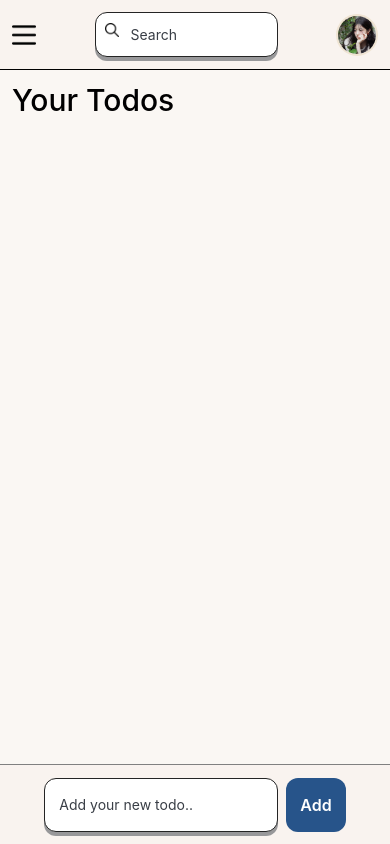
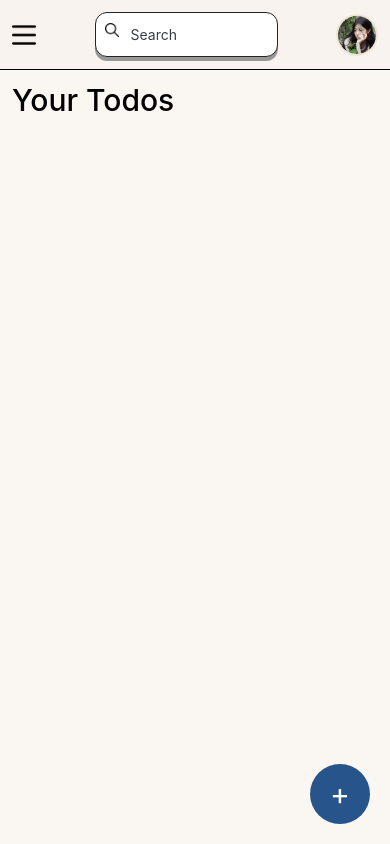
Before and after one commit to Sambid10/TodoNavigation, a React Native app: screen /Home in a window 390 px wide. Built offline with nearby package versions, Linux system fonts and the light colour scheme.

Commit message:
from child to parent props using params?

```diff
--- a/App.tsx
+++ b/App.tsx
@@ -7,19 +7,41 @@
 
 import { StyleSheet, View } from 'react-native';
 import Todo from './src/screens/Todo';
+import { createNativeStackNavigator } from '@react-navigation/native-stack';
+import { NavigationContainer } from '@react-navigation/native';
+import TodoCompleted from './src/screens/AddTodo';
+import HeaderSection from './src/screens/Todo/section/HeaderSection';
+import { RootStackParamList } from './src/navigation/types';
+const Stack = createNativeStackNavigator<RootStackParamList>();
+
+function RootStack() {
+  return (
+    <Stack.Navigator
+      screenOptions={{ headerShown: false }}
+      initialRouteName="Home"
+    >
+      <Stack.Screen name="Home" component={Todo} />
+      <Stack.Screen name="AddTodo" component={TodoCompleted} />
+    </Stack.Navigator>
+  );
+}
 
 function App() {
   return (
-    <View style={styles.container}>
-        <Todo/>
-    </View>
+    <NavigationContainer>
+      <View style={styles.container}>
+        <RootStack />
+        <HeaderSection />
+      </View>
+    </NavigationContainer>
   );
 }
 
 const styles = StyleSheet.create({
   container: {
     flex: 1,
-    backgroundColor:"#efefef"
+    backgroundColor: '#efefef',
+    position: 'relative',
   },
 });
 
--- /dev/null
+++ b/src/navigation/types.ts
@@ -0,0 +1,6 @@
+import { Todo } from "../screens/Todo";
+
+export type RootStackParamList = {
+  Home: {todo:Todo};
+  AddTodo: undefined;
+};
--- /dev/null
+++ b/src/screens/AddTodo/Components/TextInput.tsx
@@ -0,0 +1,38 @@
+/* eslint-disable react-native/no-inline-styles */
+import { StyleSheet, Text, View } from 'react-native';
+import { TextInput } from 'react-native';
+export default function TextInputComponent({formlabel,inputplaceholder,multiline,handleValue}:{
+    formlabel:string
+    inputplaceholder:string
+    multiline?:boolean,
+    handleValue:(val:string)=>void
+}) {
+  return (
+    <View style={styles.formcontainer}>
+      <Text>{formlabel}</Text>
+      <TextInput
+      onChangeText={(text)=>handleValue(text)}
+        style={[styles.input,{minHeight:multiline ? 100 : 50, textAlignVertical:multiline ? "top" :"center"}]}
+        multiline={multiline}
+        placeholder={inputplaceholder}
+        placeholderTextColor={'#9CA3AF'}
+      />
+    </View>
+  );
+}
+
+const styles = StyleSheet.create({
+  input: {
+    borderRadius: 12,
+    borderWidth: StyleSheet.hairlineWidth,
+    borderColor: '#121212',
+    paddingLeft: 12,
+    height:50,
+    color:"black",
+    backgroundColor:"white"
+  },
+  formcontainer: {
+    display: 'flex',
+    gap: 6,
+  },
+});
--- /dev/null
+++ b/src/screens/AddTodo/index.tsx
@@ -0,0 +1,91 @@
+/* eslint-disable react-native/no-inline-styles */
+import { StyleSheet, Text, TouchableOpacity, View } from 'react-native';
+import TextInputComponent from './Components/TextInput';
+import { useState } from 'react';
+import { Todo } from '../Todo';
+import { NativeStackNavigationProp } from '@react-navigation/native-stack';
+import { RootStackParamList } from '../../navigation/types';
+import { useNavigation } from '@react-navigation/native';
+
+type HomeScreenProp = NativeStackNavigationProp<RootStackParamList, 'Home'>;
+export default function AddTodo() {
+  const navigation = useNavigation<HomeScreenProp>();
+  const [title, settile] = useState<string>('');
+  const [desc, setdesc] = useState<string>('');
+
+  const handleTitle = (val: string) => {
+    settile(val);
+  };
+  const handleDesc = (val: string) => {
+    setdesc(val);
+  };
+
+  const handleTodo = () => {
+    const newTodo: Todo = {
+      tododesc: desc,
+      todotitle: title,
+      isCompleted: false,
+      id: Math.random(),
+    };
+    navigation.navigate('Home', { todo: newTodo });
+  };
+  const handlePress = () => {
+    handleTodo();
+  };
+
+  return (
+    <View style={styles.maincontainer}>
+      <Text style={{ textAlign: 'center', fontSize: 24 }}>
+        Enter your information.
+      </Text>
+      <View>
+        <TextInputComponent
+          handleValue={handleTitle}
+          formlabel={'Todo Title'}
+          inputplaceholder={'Enter title'}
+        />
+      </View>
+
+      <View>
+        <TextInputComponent
+          handleValue={handleDesc}
+          formlabel={'Todo Description'}
+          inputplaceholder={'Enter description'}
+          multiline={true}
+        />
+      </View>
+
+      <View style={styles.btncontainer}>
+        <TouchableOpacity onPress={handlePress} style={styles.btn}>
+          <Text style={{ color: 'white', fontSize: 16 }}>Save</Text>
+        </TouchableOpacity>
+      </View>
+    </View>
+  );
+}
+
+const styles = StyleSheet.create({
+  maincontainer: {
+    position: 'relative',
+    flex: 1,
+    backgroundColor: '#FAF7F3',
+    marginTop: 70,
+    padding: 12,
+    display: 'flex',
+    gap: 16,
+  },
+  btncontainer: {
+    marginTop: 60,
+    display: 'flex',
+    flexDirection: 'row',
+    justifyContent: 'flex-end',
+  },
+  btn: {
+    paddingTop: 10,
+    paddingBottom: 12,
+    backgroundColor: '#27548A',
+    borderRadius: 10,
+    paddingLeft: 20,
+    paddingRight: 20,
+  },
+});
--- /dev/null
+++ b/src/screens/Todo/components/AddButton.tsx
@@ -0,0 +1,35 @@
+/* eslint-disable react-native/no-inline-styles */
+import { useNavigation } from '@react-navigation/native';
+import { StyleSheet, Text, TouchableOpacity, View } from 'react-native';
+import { NativeStackNavigationProp } from '@react-navigation/native-stack';
+import { RootStackParamList } from '../../../navigation/types';
+
+type AddTodoScreenProp=NativeStackNavigationProp<RootStackParamList,"AddTodo">
+export default function AddButton() {
+      const navigation = useNavigation<AddTodoScreenProp>();
+  return (
+    <View style={styles.container}>
+      <TouchableOpacity
+      onPress={()=>navigation.navigate("AddTodo")}
+      style={styles.btncontainer}>
+        <Text style={{ color: 'white', fontSize: 30 }}>+</Text>
+      </TouchableOpacity>
+    </View>
+  );
+}
+const styles = StyleSheet.create({
+  container: {
+    position: 'absolute',
+    bottom: 20,
+    right: 20,
+  },
+  btncontainer: {
+    height: 60,
+    width: 60,
+    borderRadius: 99,
+    backgroundColor: '#27548A',
+    display: 'flex',
+    alignItems: 'center',
+    justifyContent: 'center',
+  },
+});
--- a/src/screens/Todo/components/TodoFlatList.tsx
+++ b/src/screens/Todo/components/TodoFlatList.tsx
@@ -1,40 +1,17 @@
-import React, { useState } from 'react';
-import {
-  Text,
-  View,
-  StyleSheet,
-  TouchableOpacity,
-  Image,
-  TextInput,
-  FlatList,
-} from 'react-native';
-import {Todo} from '..';
-import BouncyCheckbox from 'react-native-bouncy-checkbox';
+import { Text, View, StyleSheet, FlatList } from 'react-native';
+import { Todo } from '..';
 import { KeyboardAvoidingView } from 'react-native';
+import { TouchableOpacity } from 'react-native';
+import { Image } from 'react-native';
 export default function TodoListFlatList({
   todos,
   handleDelete,
-  handleToggle,
-  handleEdit,
 }: {
   todos: Todo[];
   handleDelete: (id: number) => void;
   handleToggle: (id: number, val: boolean) => void;
   handleEdit: (id: number, updateddesc: string) => void;
 }) {
-  const [editingid, setEditingid] = useState<number | null>(0);
-  const [editedtext, setEditedtext] = useState<string>('');
-
-  const onEdit = (id: number, desc: string) => {
-    setEditingid(id);
-    setEditedtext(desc);
-  };
-
-  const handleSave = (id: number, updateddesc: string) => {
-    handleEdit(id, updateddesc);
-    setEditedtext('');
-    setEditingid(null);
-  };
   return (
     <>
       <KeyboardAvoidingView>
@@ -57,68 +34,29 @@ export default function TodoListFlatList({
                       item.isCompleted && styles.completedeachtodo,
                     ]}
                   >
-                  {/* todo ko maintext */}
-                  <TextInput
-                    editable={editingid === item.id}
-                    multiline={true}
-                    value={editingid === item.id ? editedtext : item.tododesc}
-                    onChangeText={text => setEditedtext(text)}
-                    style={[
-                      styles.edittextinput,
-                      item.isCompleted
-                        ? styles.completedtoddesc
-                        : styles.tododesc,
-                    ]}
-                  />
+                    <View>
+                      <Text>{item.todotitle}</Text>
                     </View>
-
+                  </View>
                     {/* delete button */}
                   <TouchableOpacity
                     onPress={() => handleDelete(item.id)}
                     style={styles.deletebtn}
                   >
+
                     <Image
                       style={styles.btnicon}
                       source={require('../../../assets/bin.png')}
                     />
+
                   </TouchableOpacity>
-
-                {/* {save ra edit ko button} */}
-                {editingid === item.id ? (
-                  //save btn
-                  <TouchableOpacity
-                    onPress={() => handleSave(item.id, editedtext)}
-                    style={styles.editbtn}
-                  >
-                    <Text style={styles.savebtntext}>Save</Text>
-                  </TouchableOpacity>
-                ) : (
-                  // edit btn
-                  <TouchableOpacity
-                    onPress={() => onEdit(item.id, item.tododesc)}
-                    style={styles.editbtn}
-                  >
-                    <Text style={styles.editbtntext}>Edit</Text>
-                  </TouchableOpacity>
-                )}
-
-                {/* checkbox to btn */}
-                <BouncyCheckbox
-                  fillColor="green"
-                  unFillColor="white"
-                  size={20}
-                  style={styles.checkbox}
-                  onPress={() => handleToggle(item.id, !item.isCompleted)}
-                />
                 </View>
-
                 <View style={styles.seperator} />
               </>
             )}
           />
         </View>
       </KeyboardAvoidingView>
-
     </>
   );
 }
@@ -139,8 +77,8 @@ const styles = StyleSheet.create({
     display: 'flex',
     flexDirection: 'row',
     padding: 12,
-    paddingRight: 50,
-    paddingLeft: 40,
+    paddingTop:20,
+    paddingBottom:20,
     alignItems: 'center',
     backgroundColor: 'white',
     borderRadius: 12,
--- a/src/screens/Todo/index.tsx
+++ b/src/screens/Todo/index.tsx
@@ -1,25 +1,34 @@
 import { StyleSheet, View } from 'react-native';
 import MainTodoSection from './section/MainTodoSection';
 import { useEffect, useState } from 'react';
-import HeaderSection from './section/HeaderSection';
-import AddTodoSection from './section/AddTodoSection';
+import AddButton from './components/AddButton';
 export type Todo = {
   id: number;
+  todotitle: string;
   tododesc: string;
   isCompleted: boolean;
 };
+import { useRoute, RouteProp } from '@react-navigation/native';
+import { RootStackParamList } from '../../navigation/types';
+type HomeRouteProp = RouteProp<RootStackParamList, 'Home'>;
+export default function Todo() {
+  const route = useRoute<HomeRouteProp>();
+  const [todos, settodos] = useState<Todo[]>([]);
+  // const handleTodo = (todotitle: string,tododesc:string, id: number) => {
+  //   const newtodo: Todo = {
+  //     id: id,
+  //     tododesc,
+  //     todotitle,
+  //     isCompleted: false,
+  //   };
+  //   newtodo ? settodos([...todos, newtodo]) : null;
+  // };
 
-export default function Todo() {
-  const [todos, settodos] = useState<Todo[]>([]);
-  const handleTodo = (val: string, id: number) => {
-    const newtodo: Todo = {
-      id: id,
-      tododesc: val,
-      isCompleted: false,
-    };
-    newtodo ? settodos([...todos, newtodo]) : null;
-  };
-
+  useEffect(() => {
+    if (route.params?.todo) {
+      settodos(prev => [...prev, route.params.todo]);
+    }
+  }, [route.params?.todo]);
   const handleToggle = (id: number, val: boolean) => {
     settodos(
       todos.map(todo =>
@@ -46,14 +55,14 @@ export default function Todo() {
 
   return (
     <View style={styles.maincontainer}>
-      <HeaderSection />
       <MainTodoSection
         todos={todos}
         handleDelete={handleDelete}
         handleToggle={handleToggle}
         handleEdit={handleEdit}
       />
-      <AddTodoSection handleTodo={handleTodo} />
+      <AddButton />
+      {/* <AddTodoSection handleTodo={handleTodo} /> */}
     </View>
   );
 }
```
Also changed, not shown: package.json (+6 -1 lines), src/screens/Todo/section/MainTodoSection.tsx (+6 -7 lines), 2 other files (tests, documents, lock files or other folders). Lines whose indentation alone changed are shown as unchanged.
